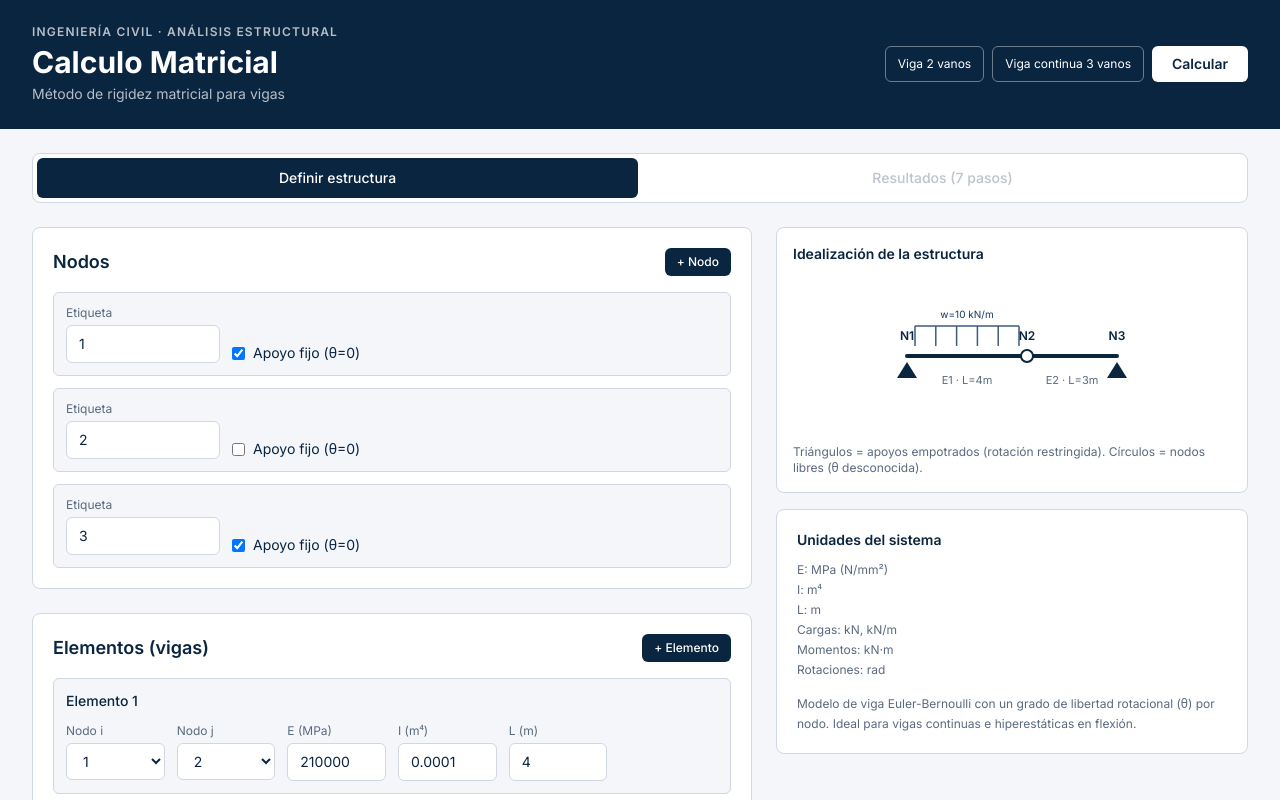
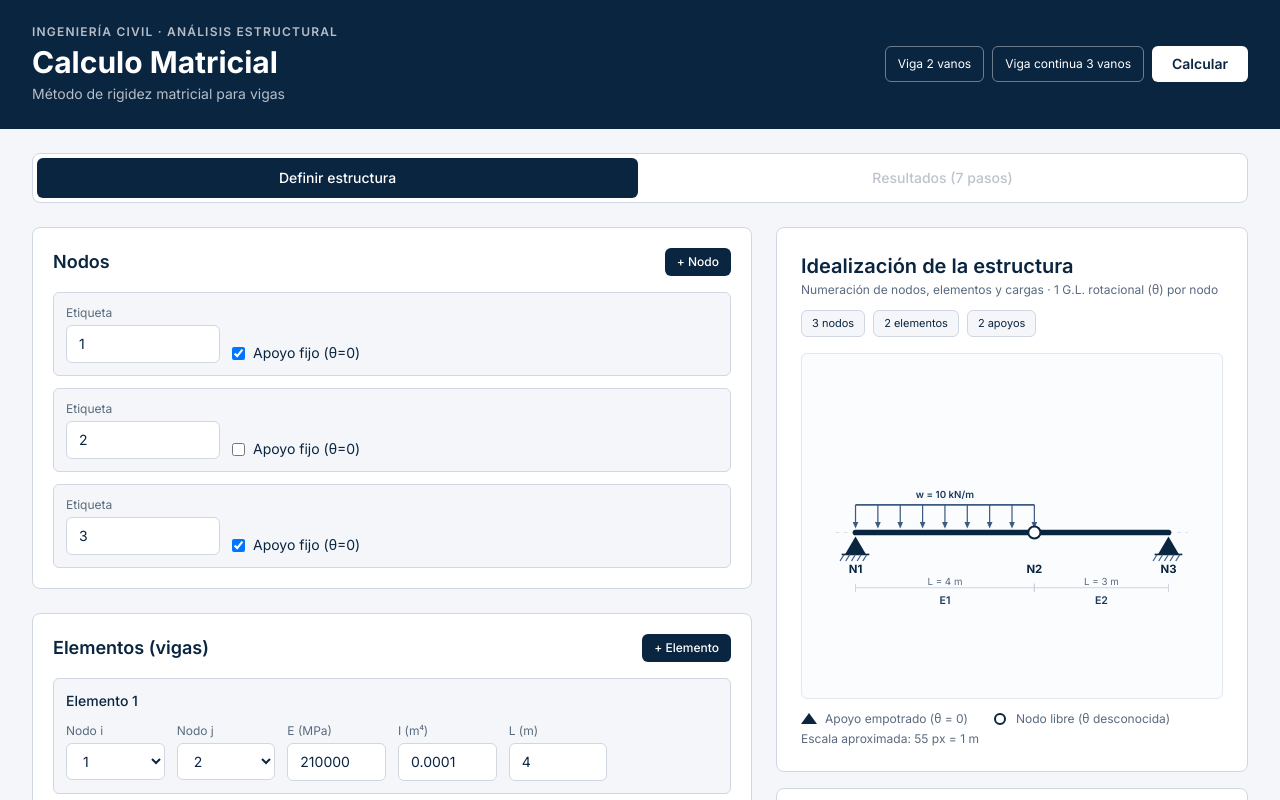
Before and after one commit to AngelMoralesChazari/calculomatricial, a React (Vite) app: page / in a window 1280 px wide. Shown: the top 800 px of the page. Built offline with nearby package versions, Linux system fonts and the light colour scheme.

Commit message:
feat: rediseñar idealizacion de la estructura como protagonista visual

```diff
--- a/src/components/BeamDiagram.tsx
+++ b/src/components/BeamDiagram.tsx
@@ -1,32 +1,79 @@
 import type { StructureModel } from '../types/structure'
+import { units } from '../data/units'
 
 interface BeamDiagramProps {
   model: StructureModel
+  /** Píxeles de dibujo por metro de viga */
+  scale?: number
+  /** Alto del lienzo dentro del contenedor */
+  heightClass?: string
 }
 
-export function BeamDiagram({ model }: BeamDiagramProps) {
-  const sortedNodes = [...model.nodes]
+const NAVY = '#0a2540'
+const NAVY_LIGHT = '#1a3a5c'
+const NAVY_MUTED = '#3d5a80'
+const MUTED = '#5a6a7e'
+
+export function BeamDiagram({ model, scale = 55, heightClass = 'h-72 sm:h-80' }: BeamDiagramProps) {
+  const margin = 56
   const positions = new Map<number, number>()
-  let x = 40
+  let cursor = margin
 
   for (const element of model.elements) {
-    if (!positions.has(element.nodeI)) {
-      positions.set(element.nodeI, x)
-      x += 80
+    if (!positions.has(element.nodeI)) positions.set(element.nodeI, cursor)
+    const start = positions.get(element.nodeI) ?? cursor
+    if (!positions.has(element.nodeJ)) positions.set(element.nodeJ, start + element.L * scale)
+    cursor = positions.get(element.nodeJ) ?? start
   }
-    if (!positions.has(element.nodeJ)) {
-      const start = positions.get(element.nodeI) ?? x
-      positions.set(element.nodeJ, start + element.L * 30)
+
+  // Nodos sin elementos asociados: se alinean al final para que sigan visibles
+  for (const node of model.nodes) {
+    if (!positions.has(node.id)) {
+      cursor += scale
+      positions.set(node.id, cursor)
     }
   }
 
-  const maxX = Math.max(...positions.values(), 200) + 40
-  const y = 80
+  const maxX = Math.max(...positions.values(), 320) + margin
+  const y = 108
+  const viewHeight = 200
+  const restrainedCount = model.nodes.filter((node) => node.restrained).length
 
   return (
-    <div className="rounded-lg border border-[#d0d7e2] bg-white p-4">
-      <h3 className="mb-3 text-sm font-semibold text-[#0a2540]">Idealización de la estructura</h3>
-      <svg viewBox={`0 0 ${maxX} 160`} className="h-40 w-full">
+    <section className="rounded-lg border border-[#d0d7e2] bg-white p-5 sm:p-6">
+      <div className="mb-4 flex flex-wrap items-end justify-between gap-3">
+        <div>
+          <h2 className="text-lg font-semibold text-[#0a2540] sm:text-xl">Idealización de la estructura</h2>
+          <p className="mt-0.5 text-xs text-[#5a6a7e]">
+            Numeración de nodos, elementos y cargas · 1 G.L. rotacional (θ) por nodo
+          </p>
+        </div>
+        <div className="flex gap-2 text-[11px]">
+          <span className="rounded-md border border-[#d0d7e2] bg-[#f4f6f9] px-2.5 py-1 text-[#0a2540]">
+            {model.nodes.length} nodos
+          </span>
+          <span className="rounded-md border border-[#d0d7e2] bg-[#f4f6f9] px-2.5 py-1 text-[#0a2540]">
+            {model.elements.length} elementos
+          </span>
+          <span className="rounded-md border border-[#d0d7e2] bg-[#f4f6f9] px-2.5 py-1 text-[#0a2540]">
+            {restrainedCount} apoyos
+          </span>
+        </div>
+      </div>
+
+      <div className="rounded-md border border-[#e2e8f0] bg-[#fbfcfe] px-2 py-3">
+        <svg viewBox={`0 0 ${maxX} ${viewHeight}`} className={`w-full ${heightClass}`} role="img">
+          {/* Nivel de referencia */}
+          <line
+            x1={margin - 24}
+            y1={y}
+            x2={maxX - margin + 24}
+            y2={y}
+            stroke="#d0d7e2"
+            strokeWidth="1"
+            strokeDasharray="4 6"
+          />
+
           {model.elements.map((element) => {
             const x1 = positions.get(element.nodeI) ?? 0
             const x2 = positions.get(element.nodeJ) ?? 0
@@ -35,90 +82,112 @@ export function BeamDiagram({ model }: BeamDiagramProps) {
 
             return (
               <g key={element.id}>
-              <line x1={x1} y1={y} x2={x2} y2={y} stroke="#0a2540" strokeWidth="4" strokeLinecap="round" />
-              <text x={mid} y={y + 28} textAnchor="middle" fill="#5a6a7e" fontSize="11">
-                E{element.id} · L={element.L}m
+                <line x1={x1} y1={y} x2={x2} y2={y} stroke={NAVY} strokeWidth="7" strokeLinecap="round" />
+
+                {/* Línea de cota del tramo */}
+                <line x1={x1} y1={y + 68} x2={x2} y2={y + 68} stroke="#c3ccd9" strokeWidth="1" />
+                <line x1={x1} y1={y + 63} x2={x1} y2={y + 73} stroke="#c3ccd9" strokeWidth="1" />
+                <line x1={x2} y1={y + 63} x2={x2} y2={y + 73} stroke="#c3ccd9" strokeWidth="1" />
+                <text x={mid} y={y + 64} textAnchor="middle" fill={MUTED} fontSize="12">
+                  L = {element.L} {units.L}
                 </text>
-              {loads.map((load, index) => (
+                <text x={mid} y={y + 88} textAnchor="middle" fill={NAVY_LIGHT} fontSize="13" fontWeight="600">
+                  E{element.id}
+                </text>
+
+                {loads.map((load, index) => {
+                  const offset = index * 26
+
+                  if (load.type === 'udl') {
+                    const top = y - 34 - offset
+                    return (
                       <g key={load.id}>
-                  {load.type === 'udl' ? (
+                        <line x1={x1} y1={top} x2={x2} y2={top} stroke={NAVY_MUTED} strokeWidth="2" />
+                        {Array.from({ length: 9 }).map((_, i) => {
+                          const px = x1 + ((x2 - x1) * i) / 8
+                          return (
+                            <g key={i}>
+                              <line x1={px} y1={top} x2={px} y2={y - 10} stroke={NAVY_MUTED} strokeWidth="1.5" />
+                              <polygon
+                                points={`${px},${y - 5} ${px - 3.5},${y - 13} ${px + 3.5},${y - 13}`}
+                                fill={NAVY_MUTED}
+                              />
+                            </g>
+                          )
+                        })}
+                        <text x={mid} y={top - 8} textAnchor="middle" fill={NAVY_LIGHT} fontSize="12" fontWeight="600">
+                          w = {load.value} {units.udl}
+                        </text>
+                      </g>
+                    )
+                  }
+
+                  const px = x1 + (load.position ?? element.L / 2) * scale
+                  const top = y - 46 - offset
+                  return (
+                    <g key={load.id}>
+                      <line x1={px} y1={top} x2={px} y2={y - 10} stroke={NAVY_LIGHT} strokeWidth="2.5" />
+                      <polygon points={`${px},${y - 4} ${px - 5},${y - 14} ${px + 5},${y - 14}`} fill={NAVY_LIGHT} />
+                      <text x={px} y={top - 8} textAnchor="middle" fill={NAVY_LIGHT} fontSize="12" fontWeight="600">
+                        P = {load.value} {units.point}
+                      </text>
+                    </g>
+                  )
+                })}
+              </g>
+            )
+          })}
+
+          {model.nodes.map((node) => {
+            const px = positions.get(node.id) ?? 0
+            return (
+              <g key={node.id}>
+                {node.restrained ? (
                   <>
-                      <line
-                        x1={x1 + 8}
-                        y1={y - 30 - index * 8}
-                        x2={x2 - 8}
-                        y2={y - 30 - index * 8}
-                        stroke="#3d5a80"
-                        strokeWidth="1.5"
-                      />
-                      {Array.from({ length: 6 }).map((_, i) => {
-                        const px = x1 + 8 + ((x2 - x1 - 16) * i) / 5
+                    <polygon points={`${px},${y + 5} ${px - 13},${y + 27} ${px + 13},${y + 27}`} fill={NAVY} />
+                    <line x1={px - 17} y1={y + 27} x2={px + 17} y2={y + 27} stroke={NAVY} strokeWidth="2" />
+                    {Array.from({ length: 5 }).map((_, i) => {
+                      const hx = px - 14 + i * 7
                       return (
                         <line
                           key={i}
-                            x1={px}
-                            y1={y - 30 - index * 8}
-                            x2={px}
-                            y2={y - 10 - index * 8}
-                            stroke="#3d5a80"
+                          x1={hx}
+                          y1={y + 27}
+                          x2={hx - 5}
+                          y2={y + 35}
+                          stroke={NAVY_MUTED}
                           strokeWidth="1.5"
                         />
                       )
                     })}
-                      <text x={mid} y={y - 38 - index * 8} textAnchor="middle" fill="#1a3a5c" fontSize="10">
-                        w={load.value} kN/m
-                      </text>
                   </>
                 ) : (
-                    <>
-                      <line
-                        x1={x1 + (load.position ?? 0) * 30}
-                        y1={y - 35}
-                        x2={x1 + (load.position ?? 0) * 30}
-                        y2={y - 10}
-                        stroke="#1a3a5c"
-                        strokeWidth="2"
-                      />
-                      <polygon
-                        points={`${x1 + (load.position ?? 0) * 30},${y - 8} ${x1 + (load.position ?? 0) * 30 - 5},${y - 14} ${x1 + (load.position ?? 0) * 30 + 5},${y - 14}`}
-                        fill="#1a3a5c"
-                      />
-                      <text
-                        x={x1 + (load.position ?? 0) * 30}
-                        y={y - 42}
-                        textAnchor="middle"
-                        fill="#1a3a5c"
-                        fontSize="10"
-                      >
-                        P={load.value} kN
-                      </text>
-                    </>
+                  <circle cx={px} cy={y} r="7.5" fill="#ffffff" stroke={NAVY} strokeWidth="2.5" />
                 )}
-                </g>
-              ))}
-            </g>
-          )
-        })}
-
-        {sortedNodes.map((node) => {
-          const px = positions.get(node.id) ?? 0
-          return (
-            <g key={node.id}>
-              {node.restrained ? (
-                <polygon points={`${px},${y + 6} ${px - 10},${y + 22} ${px + 10},${y + 22}`} fill="#0a2540" />
-              ) : (
-                <circle cx={px} cy={y} r="6" fill="#ffffff" stroke="#0a2540" strokeWidth="2" />
-              )}
-              <text x={px} y={y - 16} textAnchor="middle" fill="#0a2540" fontSize="12" fontWeight="600">
+                <text x={px} y={y + 50} textAnchor="middle" fill={NAVY} fontSize="14" fontWeight="700">
                   N{node.label}
                 </text>
               </g>
             )
           })}
         </svg>
-      <p className="mt-2 text-xs text-[#5a6a7e]">
-        Triángulos = apoyos empotrados (rotación restringida). Círculos = nodos libres (θ desconocida).
-      </p>
       </div>
+
+      <div className="mt-3 flex flex-wrap gap-x-6 gap-y-1 text-xs text-[#5a6a7e]">
+        <span className="flex items-center gap-2">
+          <svg width="16" height="12" aria-hidden>
+            <polygon points="8,0 0,11 16,11" fill={NAVY} />
+          </svg>
+          Apoyo empotrado (θ = 0)
+        </span>
+        <span className="flex items-center gap-2">
+          <svg width="16" height="12" aria-hidden>
+            <circle cx="8" cy="6" r="5" fill="#fff" stroke={NAVY} strokeWidth="2" />
+          </svg>
+          Nodo libre (θ desconocida)
+        </span>
+        <span>Escala aproximada: {scale} px = 1 {units.L}</span>
+      </div>
+    </section>
   )
 }
```
Lines whose indentation alone changed are shown as unchanged.
